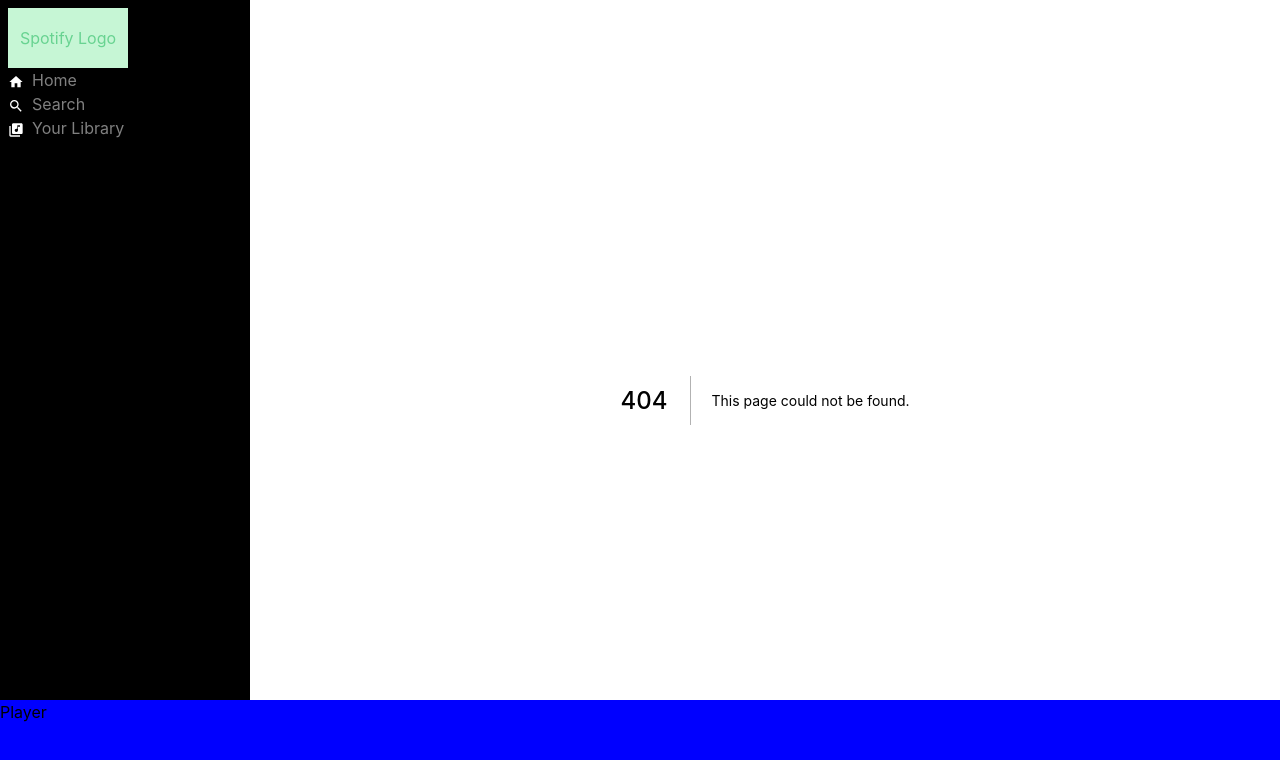
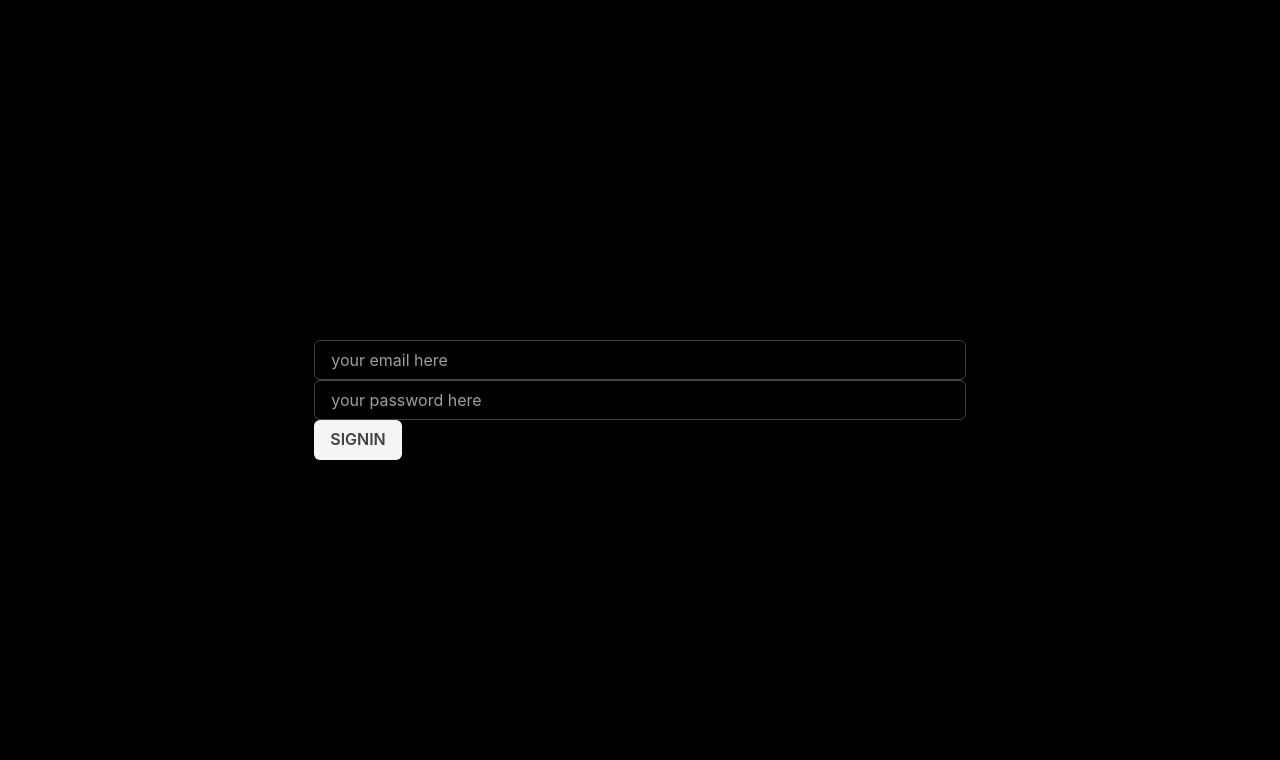
Before and after one commit to marco-beduschi/spotify-clone, a Next.js app: page /signin in a window 1280 px wide. Before the commit this address had no page. Shown: the top 760 px of the page. Built offline with nearby package versions, Linux system fonts and the light colour scheme.

Commit message:
feat: add signin & signup pages

```diff
--- a/components/AuthForm.tsx
+++ b/components/AuthForm.tsx
@@ -0,0 +1,48 @@
+import { Box, Flex, Input, Button } from "@chakra-ui/react";
+import { useRouter } from "next/router";
+import { useSWRConfig } from "swr";
+import React, { FC, useState } from "react";
+import fetcher from "../lib/fetcher";
+
+const AuthForm: FC<{ mode: "signup" | "signin" }> = ({ mode }) => {
+  const [email, setEmail] = useState("");
+  const [password, setPassword] = useState("");
+  const [loading, setLoading] = useState(false);
+  const router = useRouter();
+
+  async function handleSubmit(e: React.FormEvent<HTMLFormElement>) {
+    e.preventDefault();
+    setLoading(true);
+
+    await fetcher(`/${mode}`, { email, password });
+
+    setLoading(false);
+    router.push("/");
+  }
+
+  return (
+    <Box height="100vh" width="100vw" bg="black">
+      <Flex justify="center" align="center" height="100vh">
+        <form onSubmit={handleSubmit}>
+          <Input
+            placeholder="your email here"
+            type="email"
+            value={email}
+            onChange={(e) => setEmail(e.target.value)}
+          />
+          <Input
+            placeholder="your password here"
+            type="password"
+            value={password}
+            onChange={(e) => setPassword(e.target.value)}
+          />
+          <Button type="submit" isLoading={loading}>
+            {mode.toUpperCase()}
+          </Button>
+        </form>
+      </Flex>
+    </Box>
+  );
+};
+
+export default AuthForm;
--- a/components/PlayerLayout.tsx
+++ b/components/PlayerLayout.tsx
@@ -1,5 +1,5 @@
 import { Box } from "@chakra-ui/layout";
-import Sidebar from "./Sidebar.js";
+import Sidebar from "./Sidebar";
 
 const PLAYER_HEIGHT = "100px";
 
--- a/pages/_app.js
+++ b/pages/_app.js
@@ -33,9 +33,13 @@ const theme = extendTheme({
 const MyApp = ({ Component, pageProps }) => {
   return (
     <ChakraProvider theme={theme}>
-      <PlayerLayout>
+      {Component.authPage ? (
         <Component {...pageProps} />
-      </PlayerLayout>
+      ) : (
+        <PlayerLayout>
+          <Component {...pageProps} />
+        </PlayerLayout>
+      )}
     </ChakraProvider>
   );
 };
--- /dev/null
+++ b/pages/signin.tsx
@@ -0,0 +1,9 @@
+import AuthForm from "../components/AuthForm";
+
+const Signin = () => {
+  return <AuthForm mode="signin" />;
+};
+
+Signin.authPage = true;
+
+export default Signin;
```
Also changed, not shown: pages/signup.tsx (added, +9 -0 lines).
